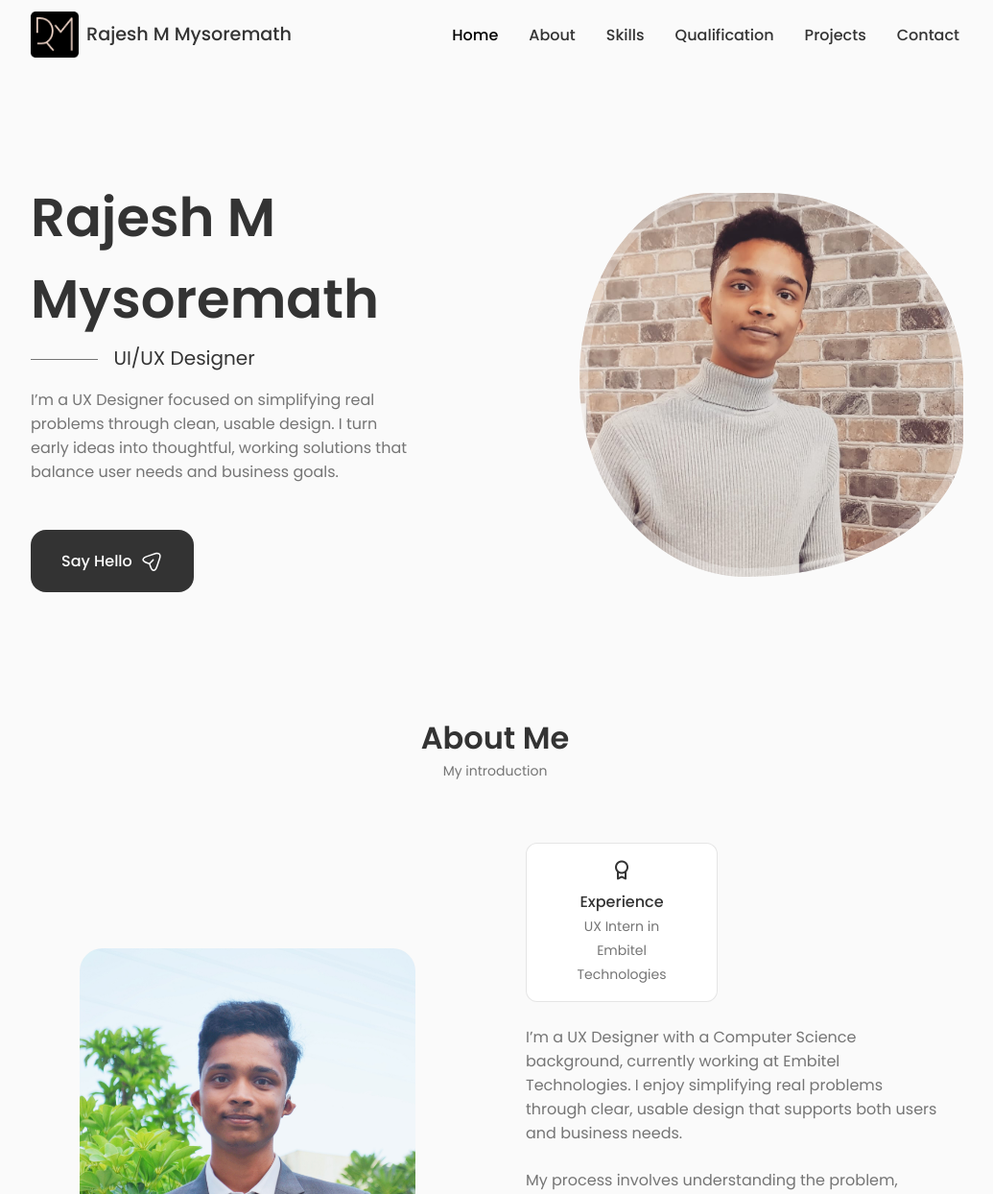
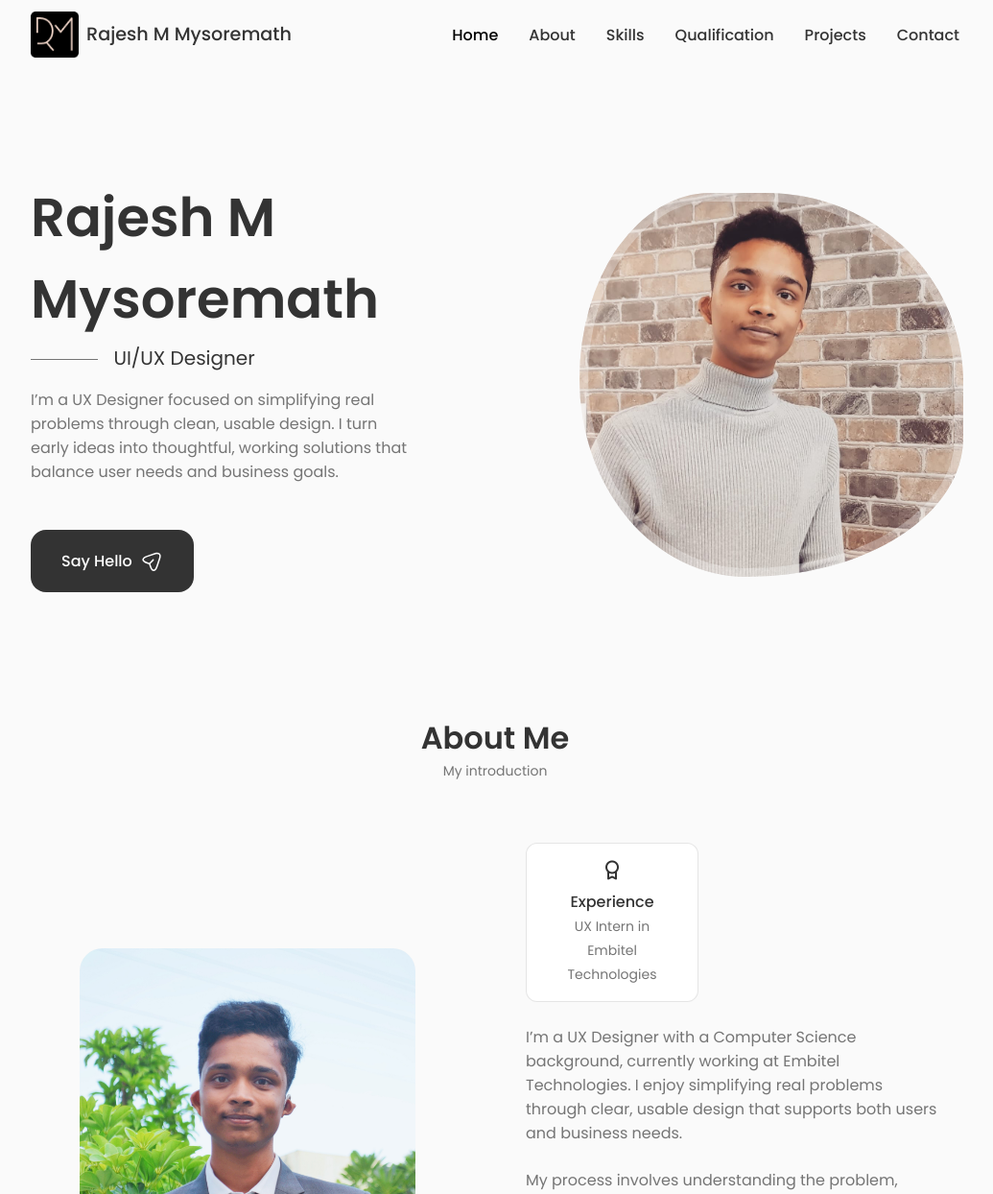
Before and after one commit to Rajesh-mm/Portfolio, a React (Create React App) app: page / in a window 1280 px wide. Shown: the top 1244 px of the page at 96% size, without its empty margins (124-1159 px from the left). Built offline with nearby package versions, Linux system fonts and the light colour scheme.

Commit message:
Update about.css

```diff
--- a/src/components/about/about.css
+++ b/src/components/about/about.css
@@ -11,7 +11,7 @@
 }
 
 .about__info {
-    grid-template-columns: repeat(1, 200px);
+    grid-template-columns: repeat(1, 180px);
     gap: 0.5rem;
     margin-bottom: var(--mb-1-5);
 }
```
